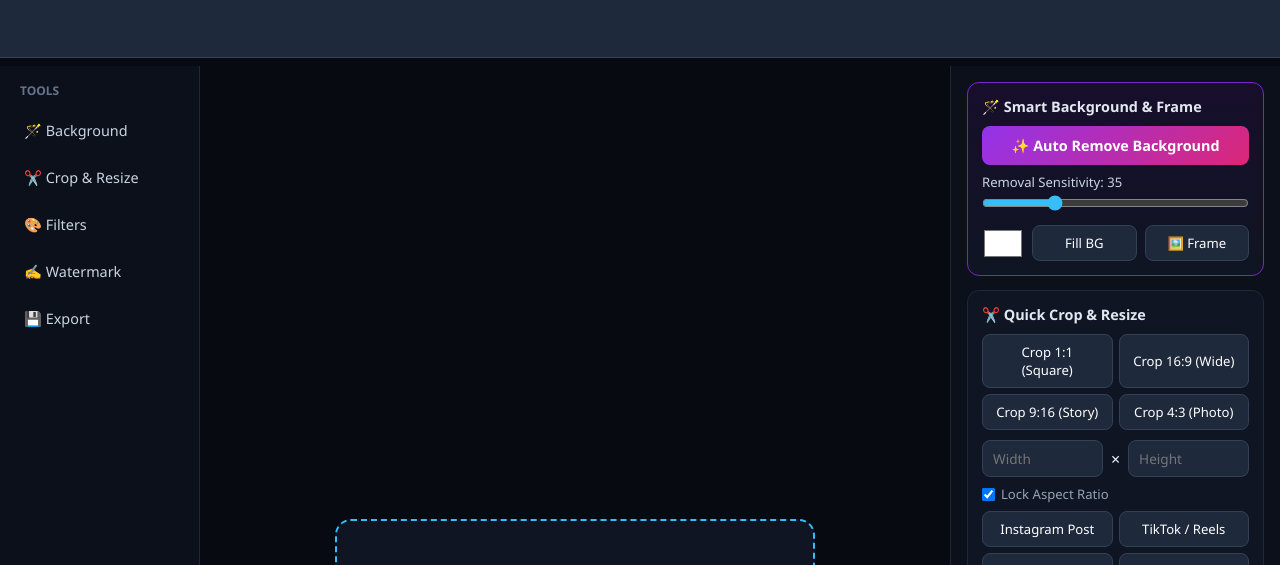
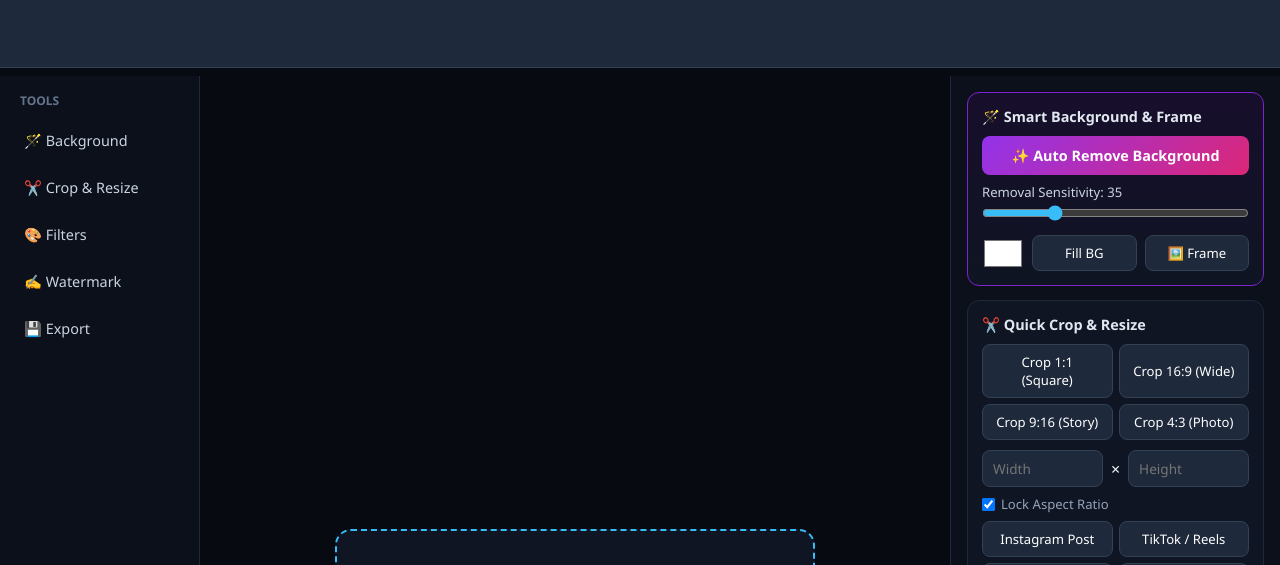
Before and after one commit to waildloussaif85/photo-studiow, a plain HTML site: page index.html in a window 1280 px wide. Shown: the part 59-624 px from the top of the page. Drawn offline with Linux system fonts and the light colour scheme.

Commit message:
Modify AdSense integration and styles in index.html
Updated Google AdSense script and ad container styles.

```diff
--- a/index.html
+++ b/index.html
@@ -7,8 +7,7 @@
     <link rel="stylesheet" href="style.css">
     <link rel="manifest" href="manifest.json">
     <meta name="theme-color" content="#0f172a">
-    <!-- كود إعلانات Google AdSense الرسمي الخاص بك -->
-    <script async src="https://pagead2.googlesyndication.com/pagead/js/adsbygoogle.js?client=ca-pub-3620129121552586" crossorigin="anonymous"></script>
+    <script async src="https://googlesyndication.com" crossorigin="anonymous"></script>
 </head>
 <body>
     <nav class="navbar">
@@ -19,11 +18,14 @@
         </div>
     </nav>
 
-    <!-- حاوية إعلان البانر العلوي (AdSense / AdMob) -->
-    <div id="topBannerAd" style="width: 100%; min-height: 60px; background: #1e293b; border-bottom: 1px solid #334155; display: flex; align-items: center; justify-content: center; text-align: center; padding: 5px; margin-bottom: 8px;">
+    <!-- إعلان البانر العلوي (الوحدة الأولى: 9130301259) -->
+    <div id="topBannerAd" style="width: 100%; min-height: 60px; background: #1e293b; border-bottom: 1px solid #334155; display: flex; align-items: center; justify-content: center; text-align: center; padding: 5px; margin-bottom: 8px; overflow: hidden;">
         <ins class="adsbygoogle"
-             style="display:inline-block;width:320px;height:50px"
-             data-ad-client="ca-pub-3620129121552586"></ins>
+             style="display:block; width:100%; max-width:728px; height:60px;"
+             data-ad-client="ca-pub-3620129121552586"
+             data-ad-slot="9130301259"
+             data-ad-format="auto"
+             data-full-width-responsive="true"></ins>
         <script>
              (adsbygoogle = window.adsbygoogle || []).push({});
         </script>
@@ -153,7 +155,6 @@
         </aside>
     </div>
 
-    <!-- قسم تعريفي وسياسة الخصوصية لقبول Google AdSense -->
     <footer style="max-width: 900px; margin: 25px auto; padding: 18px; background: #1e293b; border-radius: 12px; color: #cbd5e1; font-family: sans-serif; line-height: 1.6; border: 1px solid #334155; font-size: 14px;">
         <h3 style="color: #fff; margin-top: 0; font-size: 16px;">About PixelForge Studio</h3>
         <p style="margin: 8px 0;">PixelForge Studio is a fast, free, and 100% private online photo editor. Edit your images directly in your browser without uploading your personal photos to any server. Features include smart background removal, social media aspect ratio cropping, color enhancement, watermarks, and image compression.</p>
@@ -163,7 +164,6 @@
         </p>
     </footer>
 
-    <!-- نافذة إعلان الفيديو 15 ثانية قبل الحفظ -->
+    <!-- نافذة الإعلان 15 ثانية قبل الحفظ (الوحدة الثانية: 7843697257) -->
     <div id="videoAdModal" style="display: none; position: fixed; top: 0; left: 0; width: 100%; height: 100%; background: rgba(15, 23, 42, 0.96); z-index: 9999; flex-direction: column; align-items: center; justify-content: center; padding: 20px; box-sizing: border-box;">
         <div style="background: #1e293b; border: 1px solid #3b82f6; border-radius: 16px; width: 100%; max-width: 400px; padding: 20px; text-align: center; box-shadow: 0 10px 25px rgba(0,0,0,0.5);">
-            <div style="display: flex; justify-content: space-between; align-items: center; margin-bottom: 12px;">
```
